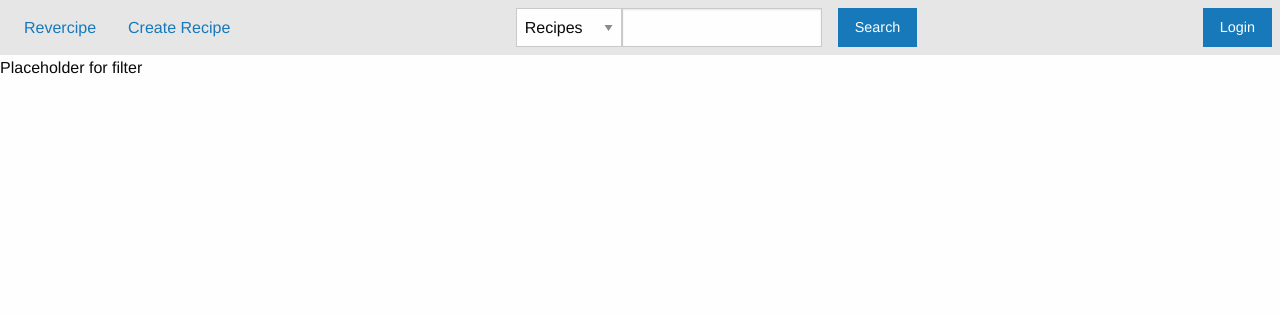
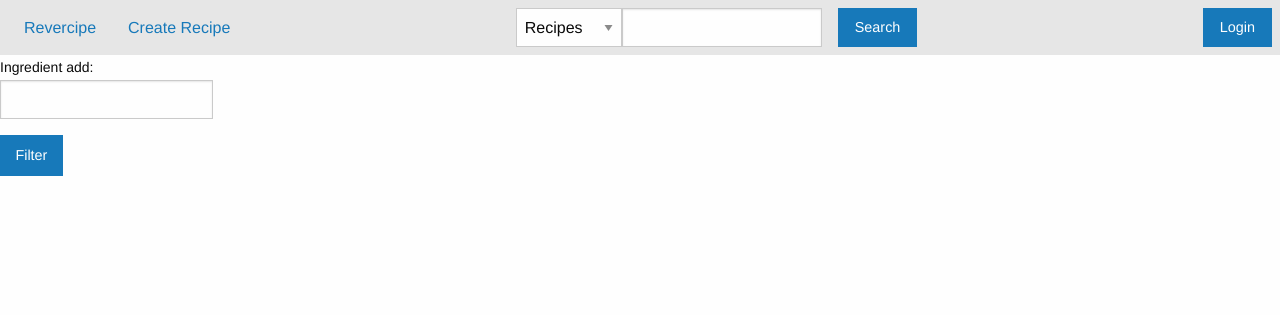
Before and after one commit to ChicoState/Revercipe, a Django app: page / in a window 1280 px wide. Shown: the top 315 px of the page. Run offline with Django 3.2, Linux system fonts and the light colour scheme; data that the repository does not hold is empty; some libraries are stand-ins or nearby versions.

Commit message:
Added basic multi-ingredient filter

```diff
--- a/RevercipeApp/forms.py
+++ b/RevercipeApp/forms.py
@@ -52,6 +52,13 @@ class top_search_form(forms.Form):
     def getType(self):
         data = self.cleaned_data["search_by"]
         return data
+class filter_sidebar_form(forms.Form):
+    max_ingredients = forms.NumberInput()
+    ingredient_list = []
+    ingredient_add = forms.CharField(required=False)
+    def getIngredient(self):
+        data=self.cleaned_data["ingredient_add"]
+        return data
 
 class RecipeForm(forms.Form):
     name = forms.CharField(label='Recipe Name',max_length = 100)
--- a/RevercipeApp/templates/index.html
+++ b/RevercipeApp/templates/index.html
@@ -4,9 +4,9 @@
 
 <div class="grid-x">
     <div class="cell large-2">
-        <p>
-            Placeholder for filter
-        </p>
+     <form action = "/" method="GET">
+      {{filter_form}}
+      <input type = "submit" class="button" value="Filter" />
     </div>
     <div class="cell auto">
         {% if Recipes %}
--- a/RevercipeApp/views.py
+++ b/RevercipeApp/views.py
@@ -38,9 +38,11 @@ def index(request):
     ingredientObjects = []
     categoryObjects = []
     recipes = models.RecipeModel.objects.all()
+    queryset =  Q()
 
     if request.method == "GET":
         nav_form = forms.top_search_form(request.GET)
+        filter_form = forms.filter_sidebar_form(request.GET)
         if nav_form.is_valid():
 
             res = nav_form.getResults()
@@ -63,8 +65,24 @@ def index(request):
                 for ing in ingredientObjects:
                     for recipe in ing.recipes.all():
                         recipes.append(recipe)
+        if filter_form.is_valid():
+            ingredient = filter_form.getIngredient()
+            request.session[ingredient] = ingredient
+            recipes = []
+            for i in request.session.keys():
+                print(i)
+                queryset =  Q(name__icontains=i)
+            ingredientObjects = models.IngredientModel.objects.filter(queryset)
+            print(ingredientObjects)
+            for i in ingredientObjects:
+                for recipe in i.recipes.all():
+                    recipes.append(recipe)
+
+
+
 
     else:
+        filter_form = forms.filter_sidebar_form()
         nav_form = forms.top_search_form()
         res = ""
         type = ""
@@ -74,7 +92,9 @@ def index(request):
         "Title": "Recipes",
         "Recipes": recipes,
         #"form": form,
-        "navForm": nav_form
+        "navForm": nav_form,
+        "filter_form": filter_form,
+        "ingredient_list":ingredientObjects,
     }
 
     return render(request, "index.html", context=context)
```
Also changed, not shown: media/uploads/2020/11/28/Recipes_pic.jpg (added), media/uploads/2020/11/28/tacos.jpg (added).
